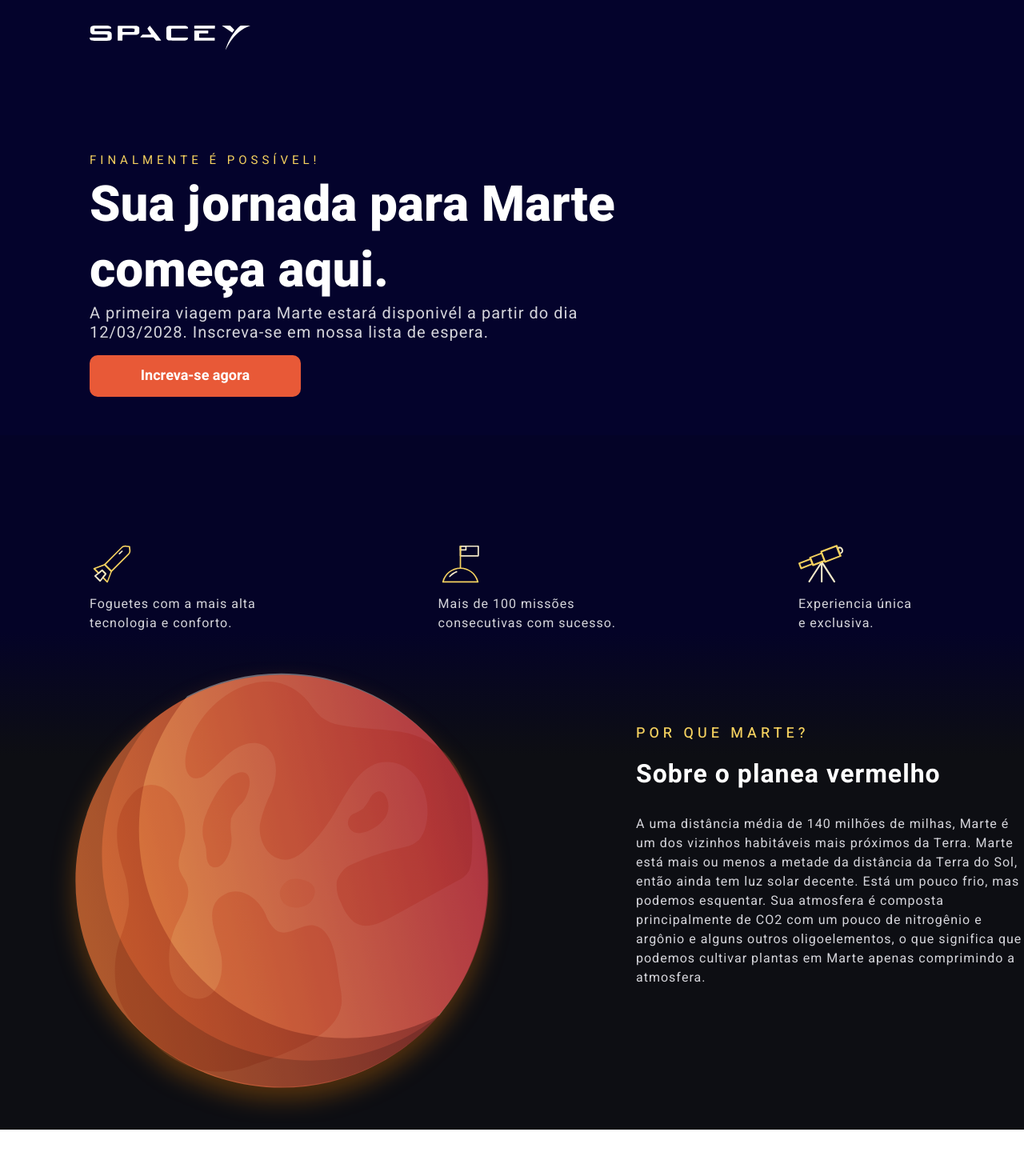
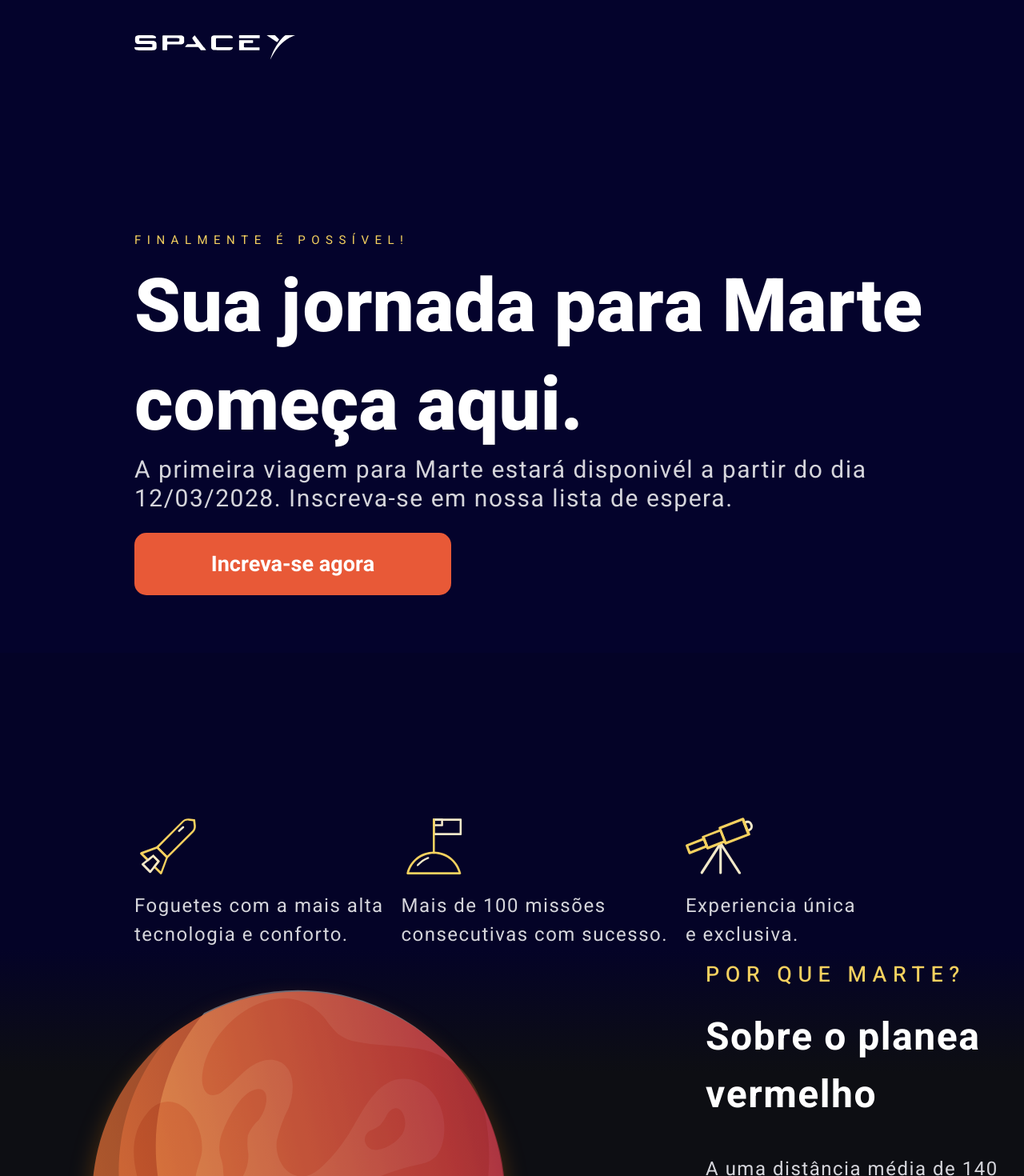
Before and after one commit to murielpacheco/spacey-react, a React (Vite) app: page / in a window 1280 px wide. Shown: the top 1470 px of the page at 80% size. Before the commit the page ends 1412 px from the top, so only its background shows below. Built offline with nearby package versions, Linux system fonts and the light colour scheme.

Commit message:
styles: changing from px to rem

```diff
--- a/src/pages/styles.ts
+++ b/src/pages/styles.ts
@@ -8,31 +8,31 @@ export const Main = styled.main`
 
 export const Header = styled.header`
    width: 100%;
-   height: 89px;
+   height: 8.9rem;
    background-color: var(--background-color);
    position: relative;
 
 
    img:nth-child(1) {
-      margin: 24px 0 24px 112px;
+      margin: 2.4rem 0 2.4rem 11.2rem;
     }
 
    img:nth-child(2) {
       position: absolute;
-      left: 1446px;
-      top: 16px;
+      left: 144.6rem;
+      top: 1.6rem;
    }
 `
 
 export const BannerSection = styled.section`
    background-color: var(--background-color);
-   padding-top: 95px;
+   padding-top: 9.5rem;
 `
 
 export const TextBanner = styled.div`
-      width: 814px;
-      height: 360px;
-      margin-left: 112px;
+      width: 81.4rem;
+      height: 36rem;
+      margin-left: 11.2rem;
       display: flex;
       flex-direction: column;
 
@@ -40,35 +40,35 @@ export const TextBanner = styled.div`
       color: var(--sun);
       display: inline-block;
       text-transform: uppercase;
-      line-height: 32px;
-      letter-spacing: 5px;
+      line-height: 3.2rem;
+      letter-spacing: 0.5rem;
    }
 
    strong {
       color: var(--text-color);
-      font-size: 62px;
-      line-height: 82px;
+      font-size: 6.2rem ;
+      line-height: 8.2rem;
       font-weight: 800;
    }
 
    p {
       color: var(--gray-05);
-      font-size: 20px;
-      line-height: 24px;
+      font-size: 2rem;
+      line-height: 2.4rem;
       font-weight: 400;
-      letter-spacing: 1px;
+      letter-spacing: 0.1rem;
    }
 
    button {
-      width: 264px;
-      height: 52px;
-      margin-top: 16px;
+      width: 26.4rem;
+      height: 5.2rem;
+      margin-top: 1.6rem;
       background-color: var(--mars);
       border: none;
-      border-radius: 10px;
+      border-radius: 1rem;
       color: var(--text-color);
-      font-size: 18px;
-      line-height: 26px;
+      font-size: 1.8rem;
+      line-height: 2.6rem;
       font-weight: 700;
 
       display: flex;
@@ -85,7 +85,7 @@ export const TextBanner = styled.div`
 export const IconsSection = styled.section`
    width: 100%;
    background-color: var(--space-dark);
-   padding: 133px 140px 0 112px;
+   padding: 13.3rem 14.0rem 0 11.2rem;
    display: flex;
    flex-direction: row;
    justify-content: space-between;
@@ -96,15 +96,15 @@ export const IconsSection = styled.section`
    }
 
    img {
-      width: 56px;
-      height: 56px;
-      margin-bottom: 10px;
+      width: 5.6rem;
+      height: 5.6rem;
+      margin-bottom: 1rem;
    }
 
    span {
-      font-size: 16px;
-      line-height: 24px;
-      letter-spacing: 1px;
+      font-size: 1.6rem;
+      line-height: 2.4rem;
+      letter-spacing: 0.1rem;
       font-weight: 400;
       color: var(--gray-05);
    }
@@ -116,45 +116,45 @@ export const MarsSection = styled.section`
    > div {
       display: flex;
       align-items: center;
-      gap: 132px;
+      gap: 13.2rem;
    }
 
    img {
-      margin-left: 42px;
+      margin-left: 4.2rem;
    }
 `
 
 export const MarsText = styled.div`
-   width: 648px;
-   height: 397px;
+   width: 64.8rem;
+   height: 39.7rem;
    display: flex;
    flex-direction: column;
 
 
    span {
       color: var(--sun);
-      font-size: 18px;
-      line-height: 27px;
-      letter-spacing: 5px;
+      font-size: 1.8rem;
+      line-height: 2.7rem;
+      letter-spacing: 0.5rem;
       font-weight: 500;
       text-transform: uppercase;
-      margin-bottom: 14px;
+      margin-bottom: 1.4rem;
    }
 
    strong {
       color: var(--text-color);
-      font-size: 32px;
-      line-height: 48px;
-      letter-spacing: 1px;
+      font-size: 3.2rem;
+      line-height: 4.8rem;
+      letter-spacing: 0.1rem;
       font-weight: 700;
-      margin-bottom: 26px;
+      margin-bottom: 2.6rem;
    }
 
    p {
       color: var(--gray-05);
-      font-size: 16px;
-      line-height: 24px;
-      letter-spacing: 1px;
+      font-size: 1.6rem;
+      line-height: 2.4rem;
+      letter-spacing: 0.1rem;
       font-weight: 400;
    }
 `
--- a/src/styles/global.ts
+++ b/src/styles/global.ts
@@ -32,6 +32,7 @@ export const GlobalStyle = createGlobalStyle`
    }
 
    html {
+      font-size: 62.5%;
       @media(max-width: 1440px) {
          font-size: 93.75%;
       }
```
